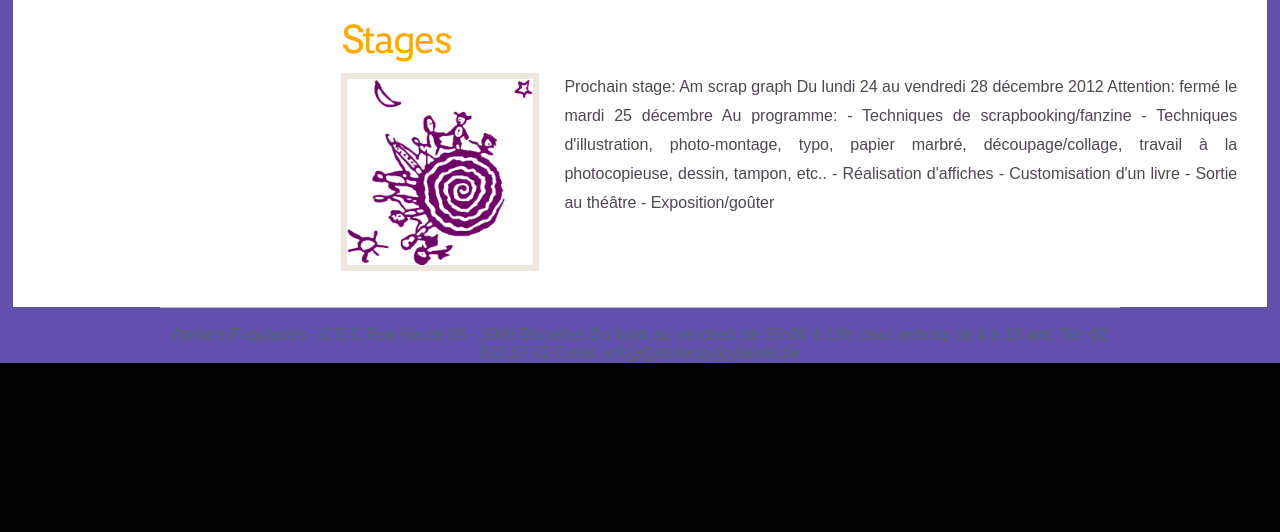
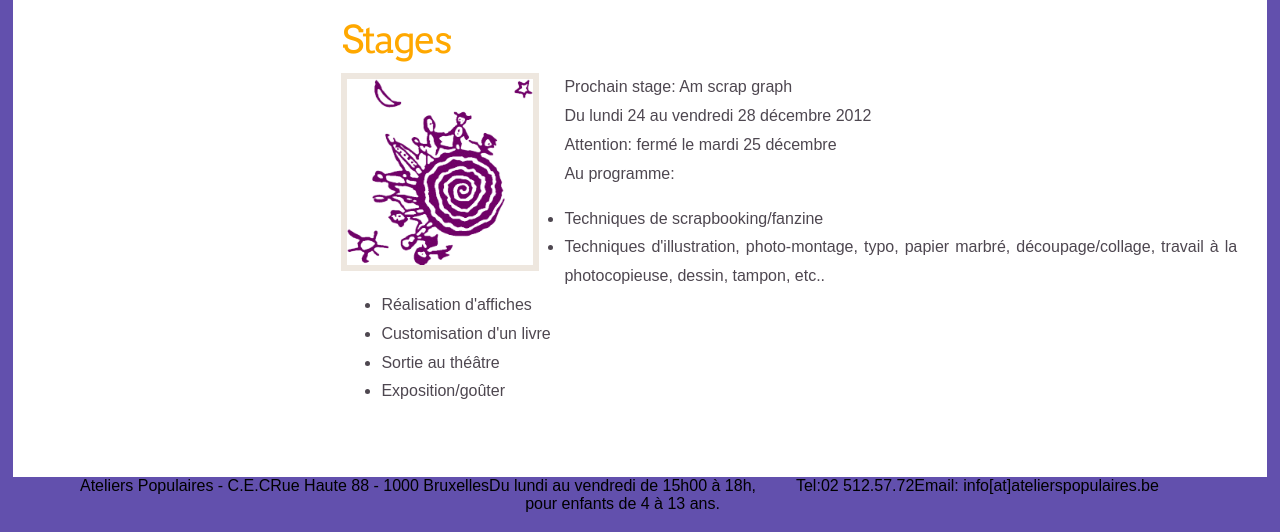
Before and after one commit to ClaudiuCornea/filrouge-0-guerrilla, a plain HTML site: page index.html in a window 1280 px wide. Shown: the part 3602-4134 px from the top of the page. Before the commit the page ends 4005 px from the top, so only its background shows below. Drawn offline with Linux system fonts and the light colour scheme.

Commit message:
all_before_time_up

```diff
--- a/index.html
+++ b/index.html
@@ -248,16 +248,22 @@ Released   : 20120203
             						<p>
             						    <img src="images/stage.gif" width="186" height="186"
             						    alt="" class="alignleft border" />
-                                        Prochain stage: Am scrap graph
-                                        Du lundi 24 au vendredi 28 décembre 2012
-                                        Attention: fermé le mardi 25 décembre
+                                        Prochain stage: Am scrap graph<br/>
+                                        Du lundi 24 au vendredi 28 décembre 2012<br/>
+                                        Attention: fermé le mardi 25 décembre<br/>
                                         Au programme:
-                                        - Techniques de scrapbooking/fanzine
-                                        - Techniques d'illustration, photo-montage, typo, papier marbré, découpage/collage, travail à la photocopieuse, dessin, tampon, etc..
-                                        - Réalisation d'affiches
-                                        - Customisation d'un livre
-                                        - Sortie au théâtre
-                                        - Exposition/goûter
+                                        <ul>
+                                            <li>Techniques de scrapbooking/fanzine</li>
+                                            <li>
+                                                Techniques d'illustration, photo-montage,
+                                                typo, papier marbré, découpage/collage, travail à la photocopieuse,
+                                                dessin, tampon, etc..
+                                            </li>
+                                            <li>Réalisation d'affiches</li>
+                                            <li>Customisation d'un livre</li>
+                                            <li>Sortie au théâtre</li>
+                                            <li>Exposition/goûter</li>
+                                        </ul>
                                     </p>
             					</div>
             				</div>
@@ -301,13 +307,24 @@ Released   : 20120203
             </div>
             <!-- end #page -->
             <div id="footer">
-                 <p>
-                    Ateliers Populaires - C.E.C
-                    Rue Haute 88 - 1000 Bruxelles
-                    Du lundi au vendredi de 15h00 à 18h, pour enfants de 4 à 13 ans.
-                    Tel: 02 512.57.72
-                    Email: info[at]atelierspopulaires.be
-                </p>
+                <ul>
+                    <li>
+                        <ul>
+                            <li>Ateliers Populaires - C.E.C</li>
+                            <li>Rue Haute 88 - 1000 Bruxelles</li>
+                        </ul>
+                    </li>
+                    <li>
+                        Du lundi au vendredi de 15h00 à 18h,<br/>
+                        pour enfants de 4 à 13 ans.
+                    </li>
+                    <li>
+                        <ul>
+                            <li>Tel:</li>
+                            <li>02 512.57.72</li>
+                        </ul>
+                    <li>Email: info[at]atelierspopulaires.be</li>
+                </ul>
             </div>
             <!-- end #footer -->
         </div>
--- a/style.css
+++ b/style.css
@@ -381,19 +381,18 @@ img.aligncenter {
 /* Footer */
 
 #footer {
-	width: 960px;
+	width: 100%;
 	height: 55px;
-	margin: 0px auto 40px auto;
-	border-top: 1px solid #B6BFD0;
 	font-family: Arial, Helvetica, sans-serif;
 }
 
-#footer p {
+#footer ul {
 	margin: 0;
-	padding-top: 18px;
 	line-height: normal;
 	text-align: center;
-	color: #576475;
+	color: black;
+	display: flex;
+	list-style: none;
 }
 
 #footer a {
```
Also changed, not shown: 1 other file.
